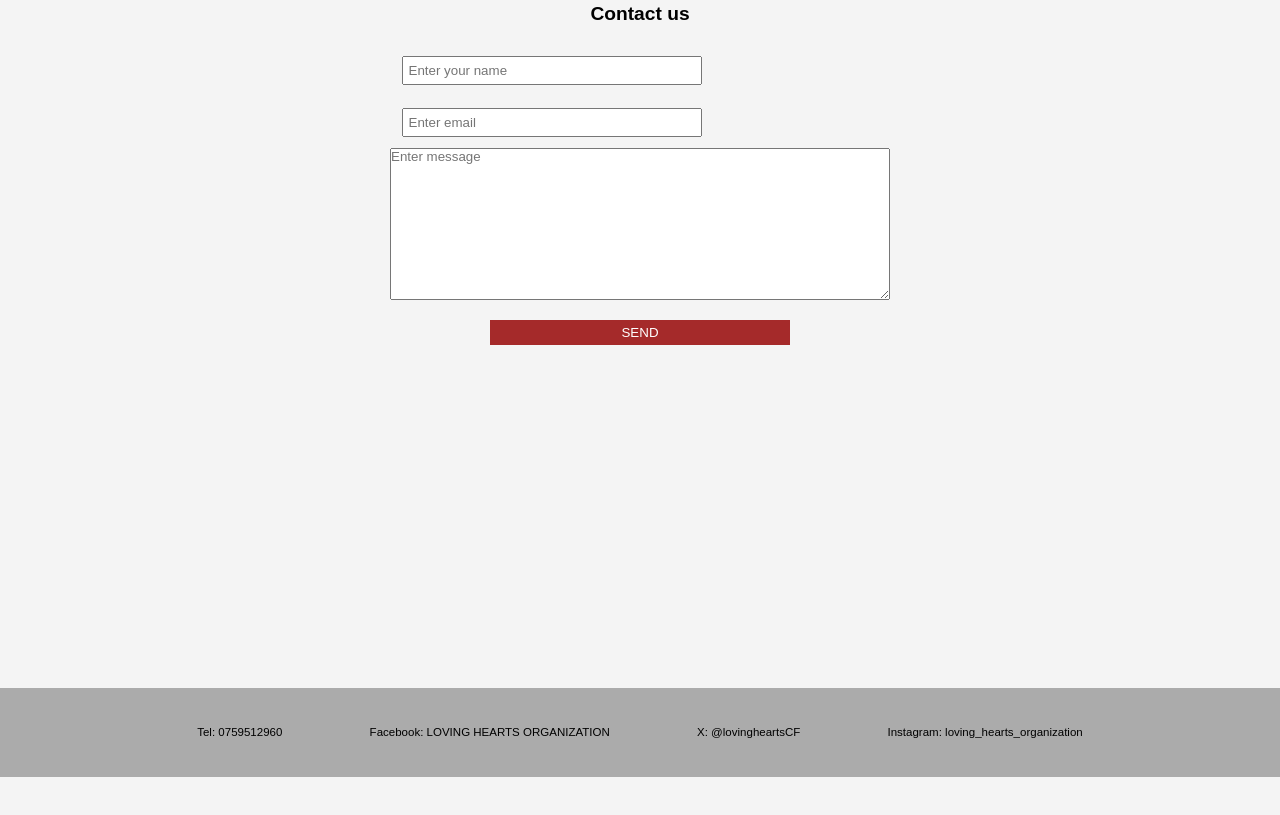
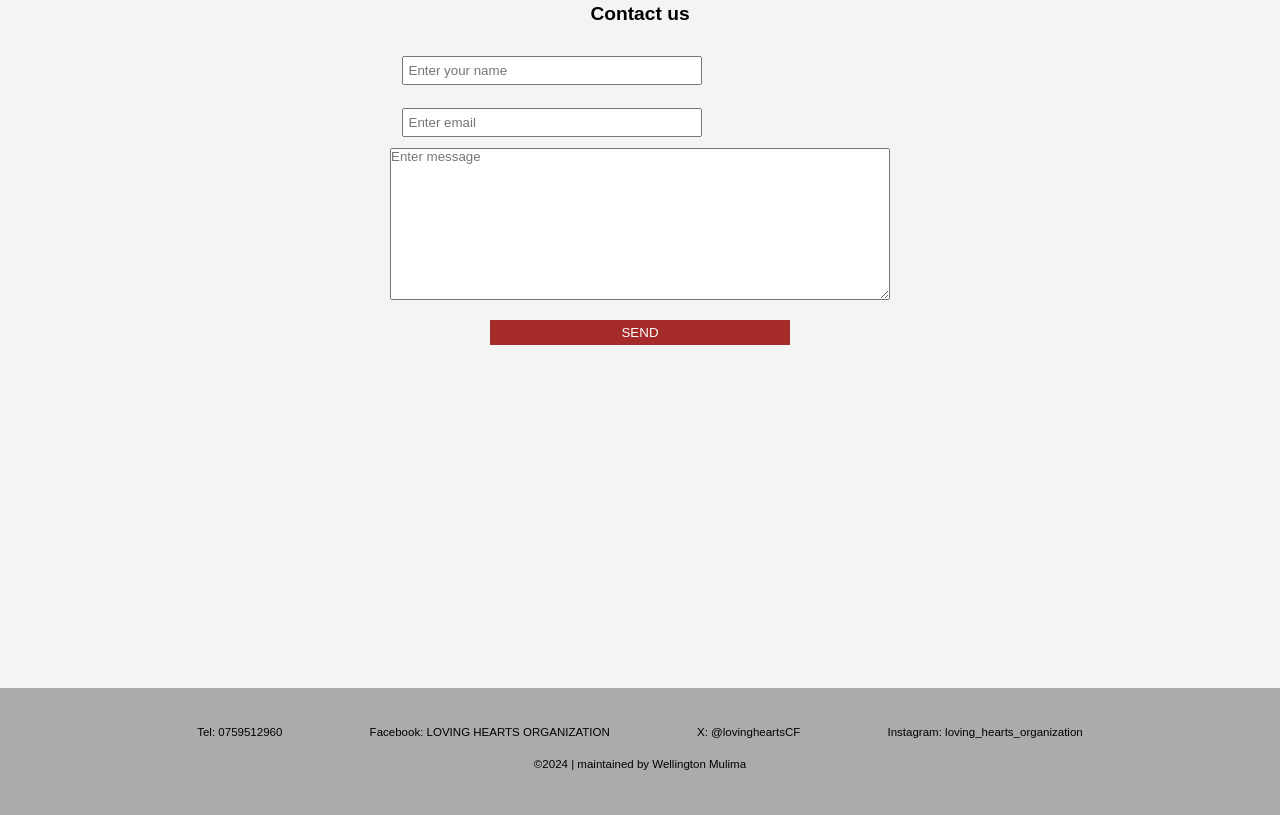
Before and after one commit to wellingtonmulima/loving_hearts, a website: page index.html in a window 1280 px wide. Shown: the part 3498-4313 px from the top of the page. Before the commit the page ends 4275 px from the top, so only its background shows below. Drawn offline with Linux system fonts and the light colour scheme.

Commit message:
modified

```diff
--- a/index.html
+++ b/index.html
@@ -145,7 +145,7 @@
         <li>X: @lovingheartsCF</li>
         <li>Instagram: loving_hearts_organization</li>
         </ul>
-
+        <p>&copy;2024 | maintained by Wellington Mulima</p>
     </footer>
     <script src="./script.js"> </script>
 </body>
--- a/style.css
+++ b/style.css
@@ -294,4 +294,9 @@ footer{
     }
     font-size: 1.2rem;
     padding: 4rem 12%;
+
+    p{
+        text-align: center;
+        padding: 2rem 0;
+    }
 }
```
